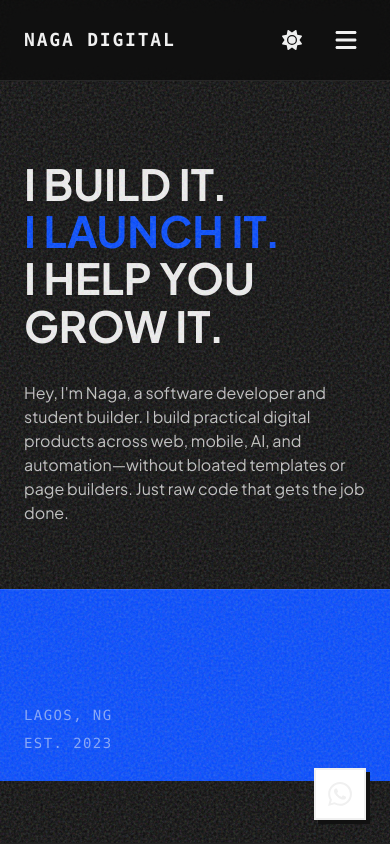
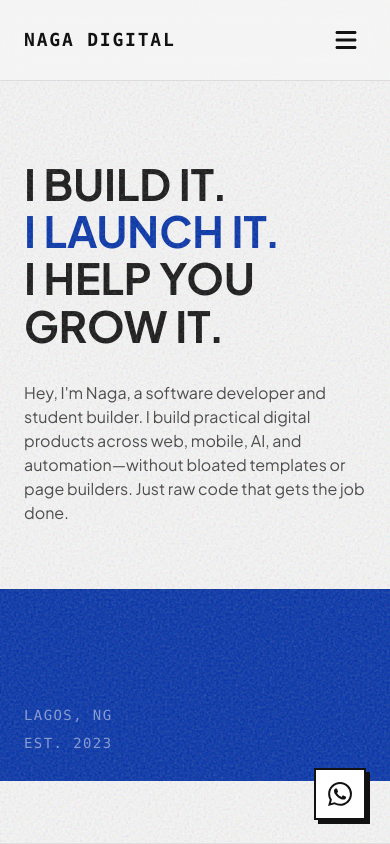
Before and after one commit to francisnaga/My-Portfolio, a React (Vite) app: page / in a window 390 px wide. Shown: the top 844 px of the page. Built offline with nearby package versions, Linux system fonts and the light colour scheme.

Commit message:
fix: remove dark mode, fix mobile nav overlay viewport lock

```diff
--- a/src/App.jsx
+++ b/src/App.jsx
@@ -4,13 +4,12 @@ import Services from './components/Services'
 import Work from './components/Work'
 import About from './components/About'
 import Contact from './components/Contact'
-import { ThemeProvider } from './components/ThemeProvider'
 
 function App() {
   return (
-    <ThemeProvider>
+    <>
+      <Nav />
       <div className="relative w-full overflow-x-hidden selection:bg-accent selection:text-white">
-        <Nav />
         <main>
           <Hero />
           <Services />
@@ -34,7 +33,7 @@ function App() {
       </a>
 
       </div>
-    </ThemeProvider>
+    </>
   )
 }
 
--- a/src/components/Nav.jsx
+++ b/src/components/Nav.jsx
@@ -1,11 +1,21 @@
-import { useState } from 'react';
+import { useState, useEffect } from 'react';
 import { motion, AnimatePresence } from 'framer-motion';
-import { FaSun, FaMoon, FaBars, FaXmark } from 'react-icons/fa6';
-import { useTheme } from './ThemeProvider';
+import { FaBars, FaXmark } from 'react-icons/fa6';
 
 export default function Nav() {
-  const { theme, toggleTheme } = useTheme();
   const [isOpen, setIsOpen] = useState(false);
+
+  // Lock body scroll when mobile menu is open
+  useEffect(() => {
+    if (isOpen) {
+      document.body.style.overflow = 'hidden';
+    } else {
+      document.body.style.overflow = 'unset';
+    }
+    return () => {
+      document.body.style.overflow = 'unset';
+    };
+  }, [isOpen]);
 
   const links = [
     { name: 'Home', href: '#home' },
@@ -21,7 +31,7 @@ export default function Nav() {
 
   return (
     <>
-      <nav className="fixed top-0 left-0 w-full z-[100] border-b border-foreground/10 bg-background/70 backdrop-blur-md transition-colors duration-300">
+      <nav className="fixed top-0 left-0 w-full z-[100] border-b border-foreground/10 bg-background/70 backdrop-blur-md">
         <div className="max-w-6xl mx-auto px-6 md:px-12 h-20 flex justify-between items-center">
           {/* Logo */}
           <a href="#home" className="font-mono text-lg tracking-widest uppercase font-bold text-foreground focus-visible:ring-2 focus-visible:ring-accent focus-visible:outline-none">
@@ -43,14 +53,6 @@ export default function Nav() {
             </div>
 
             <div className="flex items-center gap-4 border-l border-foreground/20 pl-4">
-              <button
-                onClick={toggleTheme}
-                className="text-foreground/70 hover:text-accent transition-colors p-2 focus-visible:ring-2 focus-visible:ring-accent focus-visible:outline-none rounded-sm"
-                aria-label="Toggle Theme"
-              >
-                {theme === 'dark' ? <FaSun size={20} /> : <FaMoon size={20} />}
-              </button>
-
               <a
                 href="#contact"
                 className="bg-foreground text-background font-mono text-xs uppercase tracking-widest px-6 py-3 hover:bg-accent hover:text-white transition-colors focus-visible:ring-2 focus-visible:ring-accent focus-visible:outline-none focus-visible:ring-offset-2"
@@ -60,15 +62,8 @@ export default function Nav() {
             </div>
           </div>
 
-          {/* Mobile Menu Toggle & Theme */}
+          {/* Mobile Menu Toggle */}
           <div className="flex md:hidden items-center gap-4">
-            <button
-              onClick={toggleTheme}
-              className="text-foreground p-2 focus-visible:ring-2 focus-visible:ring-accent focus-visible:outline-none rounded-sm"
-              aria-label="Toggle Theme"
-            >
-              {theme === 'dark' ? <FaSun size={20} /> : <FaMoon size={20} />}
-            </button>
             <button
               onClick={() => setIsOpen(true)}
               className="text-foreground p-2 focus-visible:ring-2 focus-visible:ring-accent focus-visible:outline-none rounded-sm"
@@ -88,7 +83,7 @@ export default function Nav() {
             animate={{ opacity: 1, x: 0 }}
             exit={{ opacity: 0, x: '100%' }}
             transition={{ type: 'spring', damping: 25, stiffness: 200 }}
-            className="fixed inset-0 z-[200] bg-background flex flex-col noise-bg"
+            className="fixed inset-0 z-[200] bg-background flex flex-col noise-bg h-[100dvh]"
           >
             <div className="p-6 h-20 flex justify-between items-center border-b border-foreground/10 relative z-10">
               <span className="font-mono text-lg tracking-widest uppercase font-bold text-foreground">
--- a/src/components/ThemeProvider.jsx
+++ /dev/null
@@ -1,38 +0,0 @@
-import { createContext, useContext, useEffect, useState } from "react";
-
-const ThemeContext = createContext();
-
-export function ThemeProvider({ children }) {
-  const [theme, setTheme] = useState(() => {
-    // Check local storage or system preference
-    if (typeof window !== 'undefined') {
-      const storedTheme = localStorage.getItem('theme');
-      if (storedTheme) {
-        return storedTheme;
-      }
-      if (window.matchMedia('(prefers-color-scheme: dark)').matches) {
-        return 'dark';
-      }
-    }
-    return 'dark'; // Defaulting to dark as requested by user initially, but giving them the toggle.
-  });
-
-  useEffect(() => {
-    const root = window.document.documentElement;
-    root.classList.remove('light', 'dark');
-    root.classList.add(theme);
-    localStorage.setItem('theme', theme);
-  }, [theme]);
-
-  const toggleTheme = () => {
-    setTheme(prev => prev === 'light' ? 'dark' : 'light');
-  };
-
-  return (
-    <ThemeContext.Provider value={{ theme, toggleTheme }}>
-      {children}
-    </ThemeContext.Provider>
-  );
-}
-
-export const useTheme = () => useContext(ThemeContext);
--- a/src/index.css
+++ b/src/index.css
@@ -4,23 +4,15 @@
 
 @layer base {
   :root {
-    /* HSL values for the brand colors (Light Mode) */
+    /* HSL values for the brand colors */
     --background: 0 0% 97%; /* #F8F8F8 */
     --foreground: 0 0% 7%; /* #111111 */
     --accent: 223 100% 33%; /* #002FA7 International Klein Blue */
     --ring: 223 100% 33%;
   }
 
-  .dark {
-    /* HSL values for the brand colors (Dark Mode) */
-    --background: 0 0% 4%; /* #0A0A0A */
-    --foreground: 0 0% 94%; /* #EFEFEF */
-    --accent: 223 100% 50%; /* Brighter Blue for Dark Mode */
-    --ring: 223 100% 50%;
-  }
-
   body {
-    @apply bg-background text-foreground font-sans antialiased transition-colors duration-300;
+    @apply bg-background text-foreground font-sans antialiased;
   }
 }
 
--- a/tailwind.config.js
+++ b/tailwind.config.js
@@ -4,7 +4,6 @@ export default {
     "./index.html",
     "./src/**/*.{js,ts,jsx,tsx}",
   ],
-  darkMode: 'class',
   theme: {
     extend: {
       colors: {
```
